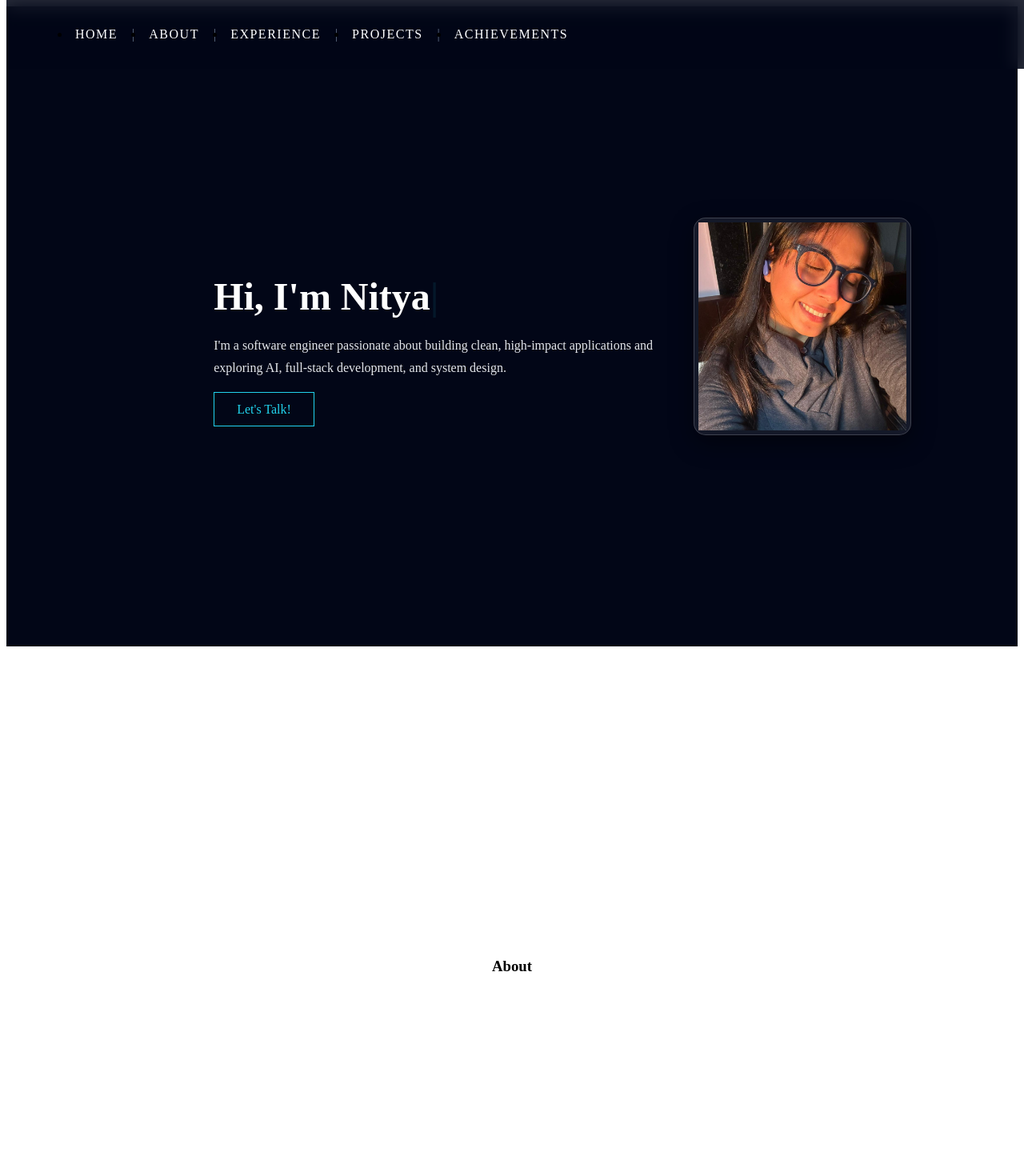
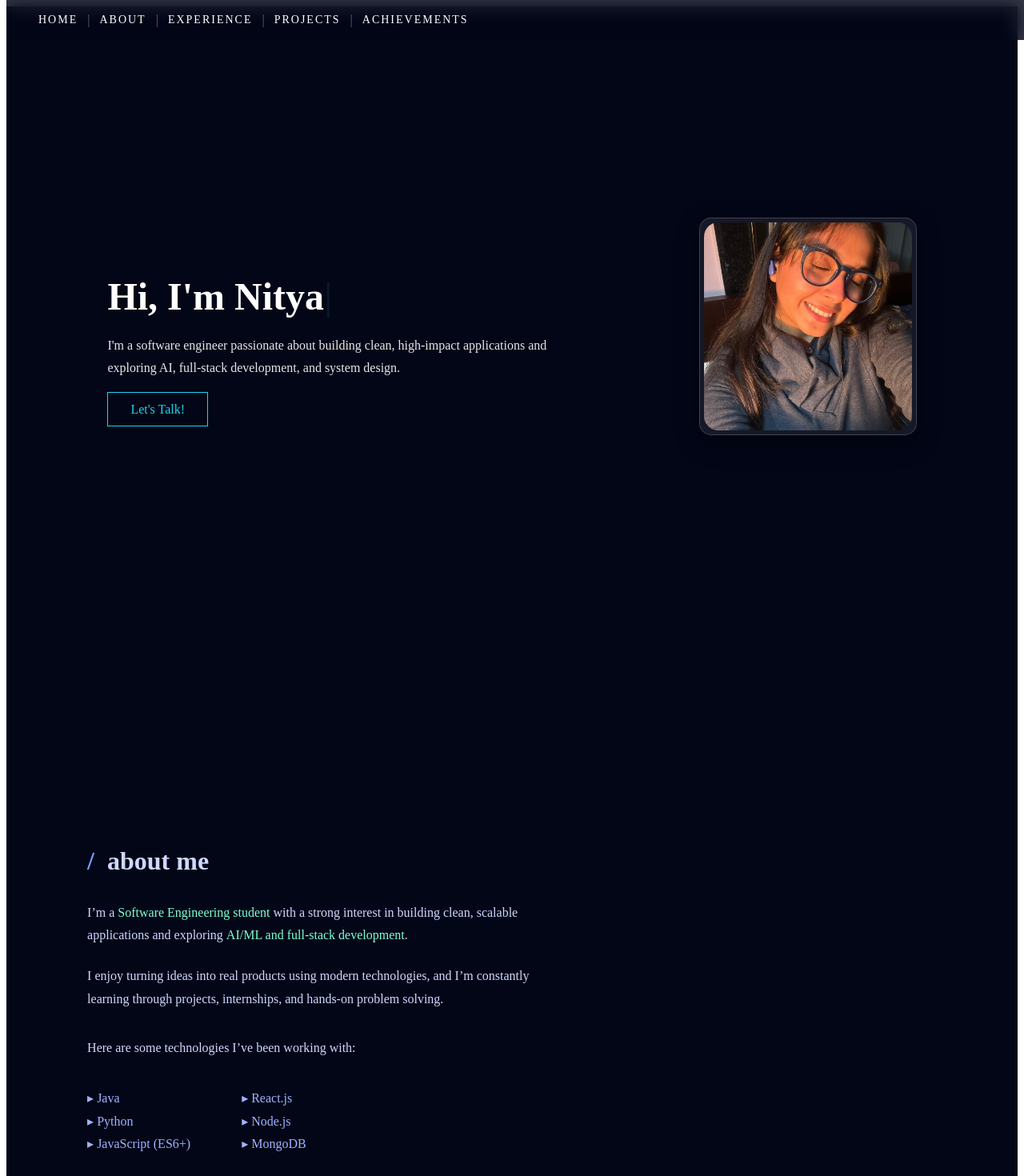
Before and after one commit to nitswork/Portfolio_Website_myself, a React (Vite) app: page / in a window 1280 px wide. Shown: the top 1470 px of the page at 80% size. Built offline with nearby package versions, Linux system fonts and the light colour scheme.

Commit message:
Updated about page

```diff
--- a/src/components/HomeImageCard.jsx
+++ /dev/null
@@ -1,17 +0,0 @@
-import profileImg from "../assets/profile.jpeg";
-
-const HomeImageCard = () => {
-  return (
-    <div className="flex justify-center md:justify-end">
-      <div className="home-image-card">
-        <img
-          src={profileImg}
-          alt="Nitya"
-          className="home-image"
-        />
-      </div>
-    </div>
-  );
-};
-
-export default HomeImageCard;
--- a/src/components/NavBar.css
+++ b/src/components/NavBar.css
@@ -2,20 +2,21 @@
   position: fixed;
   top: 0;
   width: 100%;
-  background: rgba(2, 6, 23, 0.85);
+  background: rgba(2, 6, 23, 0.8);
   backdrop-filter: blur(10px);
   z-index: 1000;
 }
 
 .navbar-container {
   max-width: 1200px;
-  margin: 0 auto;
-  padding: 18px 32px;
+  margin: auto;
+  padding: 16px 24px;
   display: flex;
   justify-content: space-between;
   align-items: center;
 }
 
+/* LINKS */
 .nav-links {
   display: flex;
   align-items: center;
@@ -23,25 +24,19 @@
   font-family: "Times New Roman", serif;
 }
 
-/* .nav-links li a {
+.nav-links a {
   color: #ffffff;
+  text-decoration: none;      /* 🔥 removes underline */
   font-size: 14px;
-  letter-spacing: 1.5px;
-  text-decoration: none;
+  letter-spacing: 2px;
   transition: color 0.3s ease;
 }
 
-.nav-links li a:hover {
-  color: #22d3ee;
-} */
-.nav-links a {
-  color: #ffffff;
-  text-decoration: none; /* This removes the underline */
-  margin: 0 6px;
-  letter-spacing: 1.5px;
-  transition: color 0.3s ease;
+.nav-links a:hover {
+  color: #38bdf8; /* cyan hover */
 }
 
-.nav-links span {
-  color: #64748b;
+.separator {
+  color: #9ca3af;
+  opacity: 0.6;
 }
--- a/src/components/Navbar.jsx
+++ b/src/components/Navbar.jsx
@@ -7,18 +7,21 @@ const Navbar = () => {
       <div className="navbar-container">
 
         {/* LEFT NAV */}
-        <ul className="nav-links">
-          <li><a href="#home">HOME</a></li>
-          <span>|</span>
-          <li><a href="#about">ABOUT</a></li>
-          <span>|</span>
-          <li><a href="#experience">EXPERIENCE</a></li>
-          <span>|</span>
-          <li><a href="#projects">PROJECTS</a></li>
-          <span>|</span>
-          <li><a href="#achievements">ACHIEVEMENTS</a></li>
-        </ul>
+        <div className="nav-links">
+          <a href="#home">HOME</a>
+          <span className="separator">|</span>
 
+          <a href="#about">ABOUT</a>
+          <span className="separator">|</span>
+
+          <a href="#experience">EXPERIENCE</a>
+          <span className="separator">|</span>
+
+          <a href="#projects">PROJECTS</a>
+          <span className="separator">|</span>
+
+          <a href="#achievements">ACHIEVEMENTS</a>
+        </div>
 
         {/* RIGHT ICONS */}
         <SocialIcons />
--- /dev/null
+++ b/src/sections/About.css
@@ -0,0 +1,88 @@
+.about {
+  padding: 6rem 8%;
+  min-height: 100vh;
+  background: radial-gradient(circle at top, #020617, #020617);
+  display: flex;
+  align-items: center;
+  color: #cfd8ff;
+}
+
+.about-container {
+  display: flex;
+  align-items: flex-start;
+  justify-content: space-between;
+  gap: 4rem;
+}
+
+.about-text {
+  max-width: 600px;
+}
+
+.about-title {
+  font-size: 2rem;
+  font-family: "Times New Roman", serif;
+  margin-bottom: 2rem;
+  display: flex;
+  align-items: center;
+  gap: 1rem;
+}
+
+.slash {
+  color: #7aa2ff;
+}
+
+.about-text p {
+  line-height: 1.8;
+  margin-bottom: 1.4rem;
+  font-size: 1rem;
+}
+
+.highlight {
+  color: #7fffd4;
+  font-weight: 500;
+}
+
+.tech-title {
+  margin-top: 2rem;
+  font-weight: 500;
+}
+
+.tech-list {
+  display: flex;
+  gap: 4rem;
+  margin-top: 1rem;
+}
+
+.tech-list ul {
+  list-style: none;
+  padding: 0;
+}
+
+.tech-list li {
+  margin-bottom: 0.6rem;
+  color: #9fb3ff;
+}
+
+.about-extra {
+  margin-top: 2rem;
+  opacity: 0.85;
+}
+
+/* IMAGE CARD */
+.about-image-card {
+  width: 260px;
+  height: 260px;
+  border-radius: 18px;
+  overflow: hidden;
+  transition: transform 0.3s ease;
+}
+
+.about-image-card img {
+  width: 100%;
+  height: 100%;
+  object-fit: cover;
+}
+
+.about-image-card:hover {
+  transform: scale(1.05);
+}
--- a/src/sections/About.jsx
+++ b/src/sections/About.jsx
@@ -1,9 +1,54 @@
+import profileImg from "../assets/profile.jpeg";
+import "./About.css";
+
 const About = () => {
   return (
-    <section id="about" className="min-h-screen flex items-center justify-center">
-      <h1 className="text-5xl font-bold">About</h1>
+    <section id="about" className="about">
+      <div className="about-container">
+
+        {/* LEFT CONTENT */}
+        <div className="about-text">
+          <h2 className="about-title">
+            <span className="slash">/</span> about me
+          </h2>
+
+          <p>
+            I’m a <span className="highlight">Software Engineering student</span> with
+            a strong interest in building clean, scalable applications and
+            exploring <span className="highlight">AI/ML and full-stack development</span>.
+          </p>
+
+          <p>
+            I enjoy turning ideas into real products using modern technologies,
+            and I’m constantly learning through projects, internships, and
+            hands-on problem solving.
+          </p>
+
+          <p className="tech-title">
+            Here are some technologies I’ve been working with:
+          </p>
+
+          <div className="tech-list">
+            <ul>
+              <li>▸ Java</li>
+              <li>▸ Python</li>
+              <li>▸ JavaScript (ES6+)</li>
+            </ul>
+            <ul>
+              <li>▸ React.js</li>
+              <li>▸ Node.js</li>
+              <li>▸ MongoDB</li>
+            </ul>
+          </div>
+
+          <p className="about-extra">
+            Outside of tech, I enjoy learning new tools, creating content,
+            and constantly improving my problem-solving skills.
+          </p>
+        </div>
+      </div>
     </section>
-  )
-}
+  );
+};
 
-export default About
+export default About;
--- a/src/sections/Home.css
+++ b/src/sections/Home.css
@@ -4,6 +4,14 @@
   display: flex;
   align-items: center;
   padding-left: 10%;
+  padding-right: 10%;
+}
+.home-container {
+  width: 100%;
+  display: flex;
+  align-items: center;
+  justify-content: space-between;
+  gap: 80px;
 }
 
 .home-content {
@@ -50,3 +58,59 @@
   background: #22d3ee;
   color: #020617;
 }
+
+
+.home-image-card {
+  position: relative;
+  width: 260px;
+  height: 260px;
+  border-radius: 18px;
+  overflow: hidden;
+  /* margin-left:150%; */
+  flex-shrink: 0;
+  transition: transform 0.35s ease;
+}
+
+/* Image */
+.home-image-card img {
+  width: 100%;
+  height: 100%;
+  object-fit: cover;
+  border-radius: 18px;
+  position: relative;
+  z-index: 2;
+
+}
+
+/* SHINY BORDER (hidden by default) */
+.home-image-card::before {
+  content: "";
+  position: absolute;
+  inset: 0;
+  padding: 2px; /* border thickness */
+  border-radius: 18px;
+  background: linear-gradient(
+    120deg,
+    transparent,
+    rgba(0, 255, 255, 0.9),
+    rgba(138, 43, 226, 0.9),
+    transparent
+  );
+  opacity: 0;
+  transition: opacity 0.4s ease;
+  z-index: 1;
+  mask:
+    linear-gradient(#000 0 0) content-box,
+    linear-gradient(#000 0 0);
+  -webkit-mask-composite: xor;
+  mask-composite: exclude;
+}
+
+/* Hover effects */
+.home-image-card:hover {
+  transform: scale(1.06);
+}
+
+.home-image-card:hover::before {
+  opacity: 1;
+}
--- a/src/sections/Home.jsx
+++ b/src/sections/Home.jsx
@@ -1,6 +1,62 @@
+// import { useEffect, useState } from "react";
+// import "./Home.css";
+// import profileImg from "../assets/profile.jpeg";
+
+// const text = "Hi, I'm Nitya";
+
+// const Home = () => {
+//   const [displayText, setDisplayText] = useState("");
+//   const [index, setIndex] = useState(0);
+
+//   useEffect(() => {
+//     if (index < text.length) {
+//       const timeout = setTimeout(() => {
+//         setDisplayText((prev) => prev + text[index]);
+//         setIndex(index + 1);
+//       }, 120);
+//       return () => clearTimeout(timeout);
+//     }
+//   }, [index]);
+
+//   return (
+//     <section id="home" className="home">
+//       <div className="home-container">
+
+//         {/* LEFT CONTENT */}
+//         <div className="home-content">
+//           <h1 className="typewriter">
+//             {displayText}
+//             <span className="cursor">|</span>
+//           </h1>
+
+//           <p className="home-desc">
+//             I'm a software engineer passionate about building clean, high-impact
+//             applications and exploring AI, full-stack development, and system design.
+//           </p>
+
+//           <a
+//             href="mailto:nityarajpal29@gmail.com"
+//             className="say-hi-btn no-underline"
+//           >
+//             Let's Talk!
+//           </a>
+//         </div>
+
+//         {/* RIGHT IMAGE CARD (SAME AS ABOUT) */}
+//         <div className="home-image-card">
+//           <img src={profileImg} alt="Nitya" />
+//         </div>
+
+//       </div>
+//     </section>
+//   );
+// };
+
+// export default Home;
 import { useEffect, useState } from "react";
 import "./Home.css";
 import profileImg from "../assets/profile.jpeg";
+
 const text = "Hi, I'm Nitya";
 
 const Home = () => {
@@ -10,41 +66,29 @@ const Home = () => {
   useEffect(() => {
     if (index < text.length) {
       const timeout = setTimeout(() => {
-        setDisplayText(prev => prev + text[index]);
+        setDisplayText((prev) => prev + text[index]);
         setIndex(index + 1);
       }, 120);
       return () => clearTimeout(timeout);
     }
   }, [index]);
 
-  // return (
-  //   <section id="home" className="home">
-  //     <div className="home-content">
-  //       <h1 className="typewriter">{displayText}<span className="cursor">|</span></h1>
+  return (
+    <section id="home" className="home">
+      <div className="home-container">
 
-  //       <p className="home-desc">
-  //         I'm a software engineer passionate about building clean, high-impact
-  //         applications and exploring AI, full-stack development, and system design.
-  //       </p>
-  //       <a
-  //         href="mailto:nityarajpal29@gmail.com"
-  //         className="say-hi-btn no-underline"
-  //       >Let's Talk!
-  //       </a>
-
-  //     </div>
-  //   </section>
-  // );
-
-  return (
-  <section id="home" className="home flex items-center justify-center gap-16 px-8">
-    <div className="home-content max-w-lg">
-      <h1 className="typewriter">{displayText}<span className="cursor">|</span></h1>
+        {/* LEFT CONTENT */}
+        <div className="home-content">
+          <h1 className="typewriter">
+            {displayText}
+            <span className="cursor">|</span>
+          </h1>
 
           <p className="home-desc">
             I'm a software engineer passionate about building clean, high-impact
             applications and exploring AI, full-stack development, and system design.
           </p>
+
           <a
             href="mailto:nityarajpal29@gmail.com"
             className="say-hi-btn no-underline"
@@ -53,13 +97,11 @@ const Home = () => {
           </a>
         </div>
 
-    {/* Image card */}
-    <div className="home-image-card p-2 rounded-2xl bg-white/10 backdrop-blur-md border border-white/20 shadow-lg transition-transform hover:scale-105">
-      <img
-        src={profileImg}
-        alt="Nitya"
-        className="w-full h-full object-cover rounded-xl"
-      />
+        {/* RIGHT IMAGE CARD */}
+        <div className="home-image-card">
+          <img src={profileImg} alt="Nitya" />
+        </div>
+
       </div>
     </section>
   );
```
Lines whose indentation alone changed are shown as unchanged.
